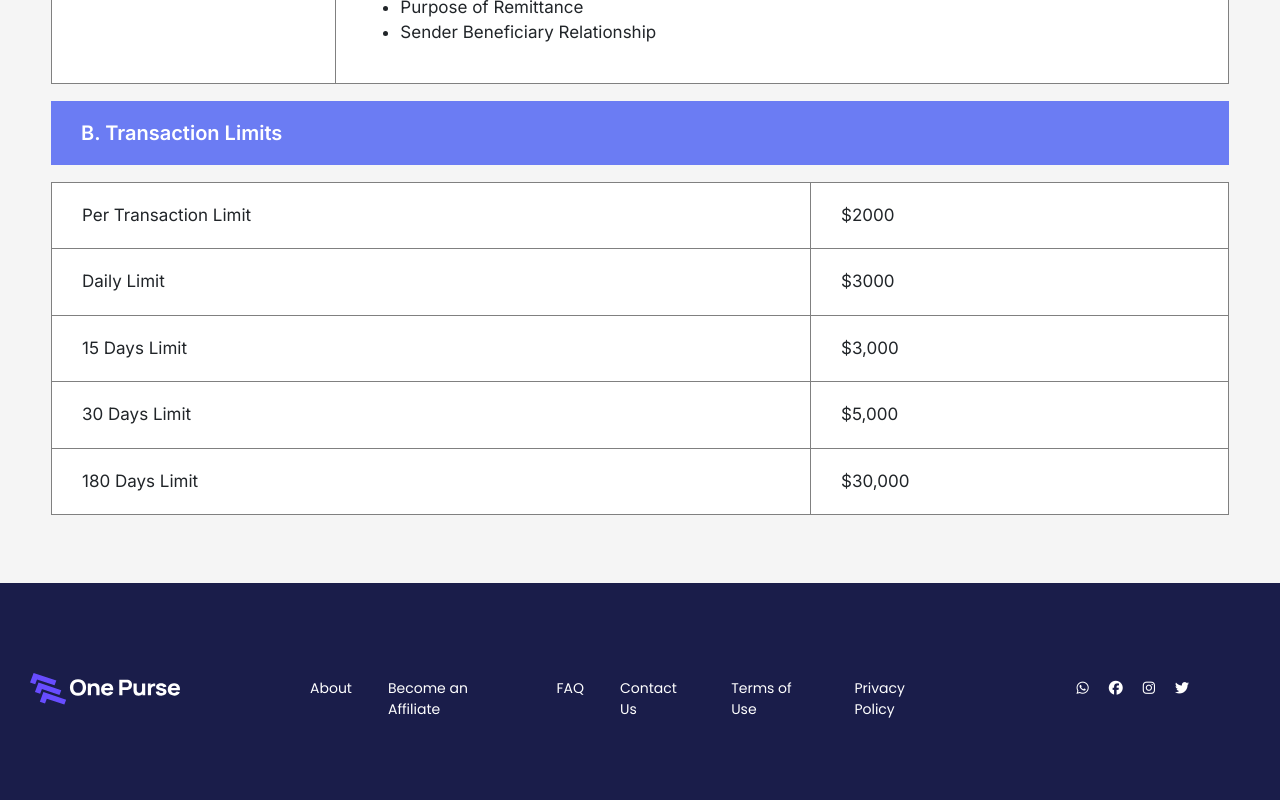
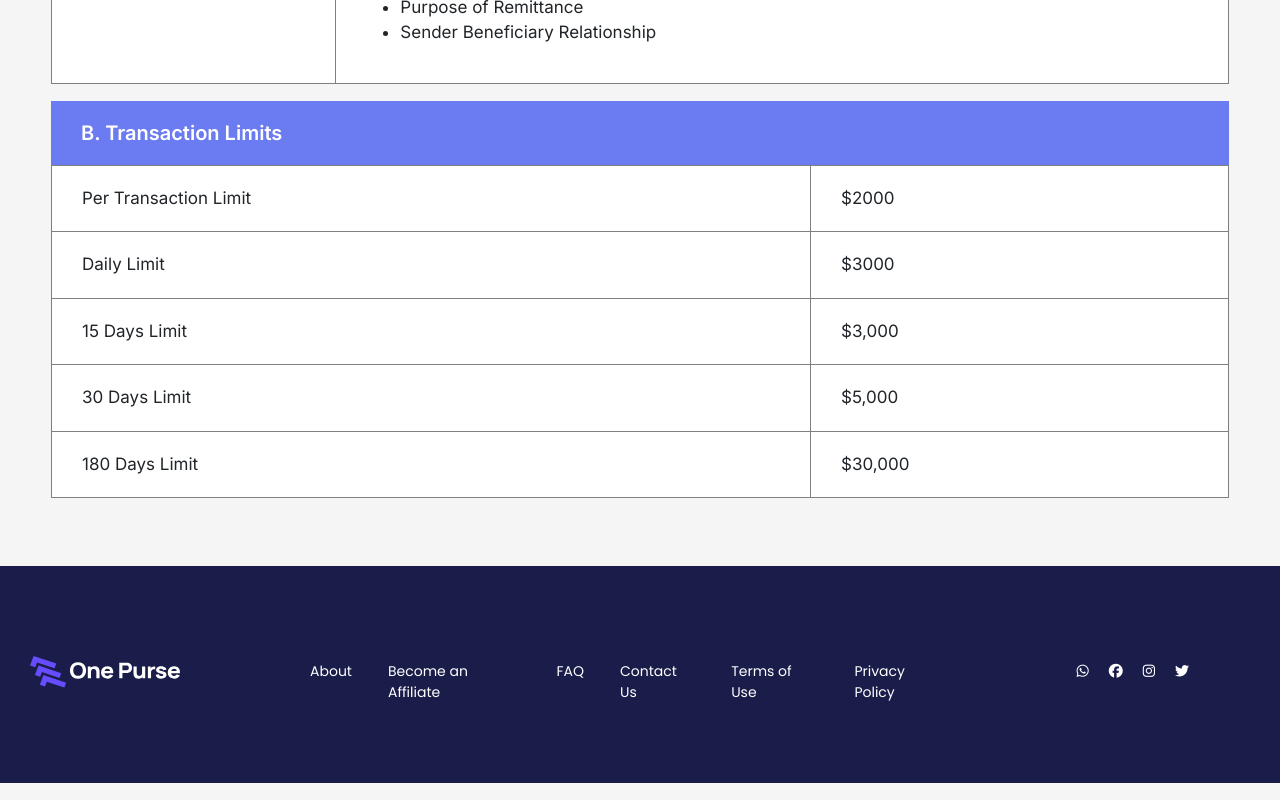
Before and after one commit to one-purse-org/onepurse-landing-page, a React (Create React App) app: page /tiers in a window 1280 px wide. Shown: the part 3430-4230 px from the top of the page. Built offline with nearby package versions, Linux system fonts and the light colour scheme.

Commit message:
bug in tier3 styling

```diff
--- a/src/faq/components/tier3.jsx
+++ b/src/faq/components/tier3.jsx
@@ -52,9 +52,7 @@ export default function Tier3(){
             </div>
             <div className="table">
             <h6 className="thead">B. Transaction Limits</h6>
-            <table className="mt-3">
-
-
+            <table>
                 <tbody>
                     <tr>
                     <td >Per Transaction Limit </td>
```
